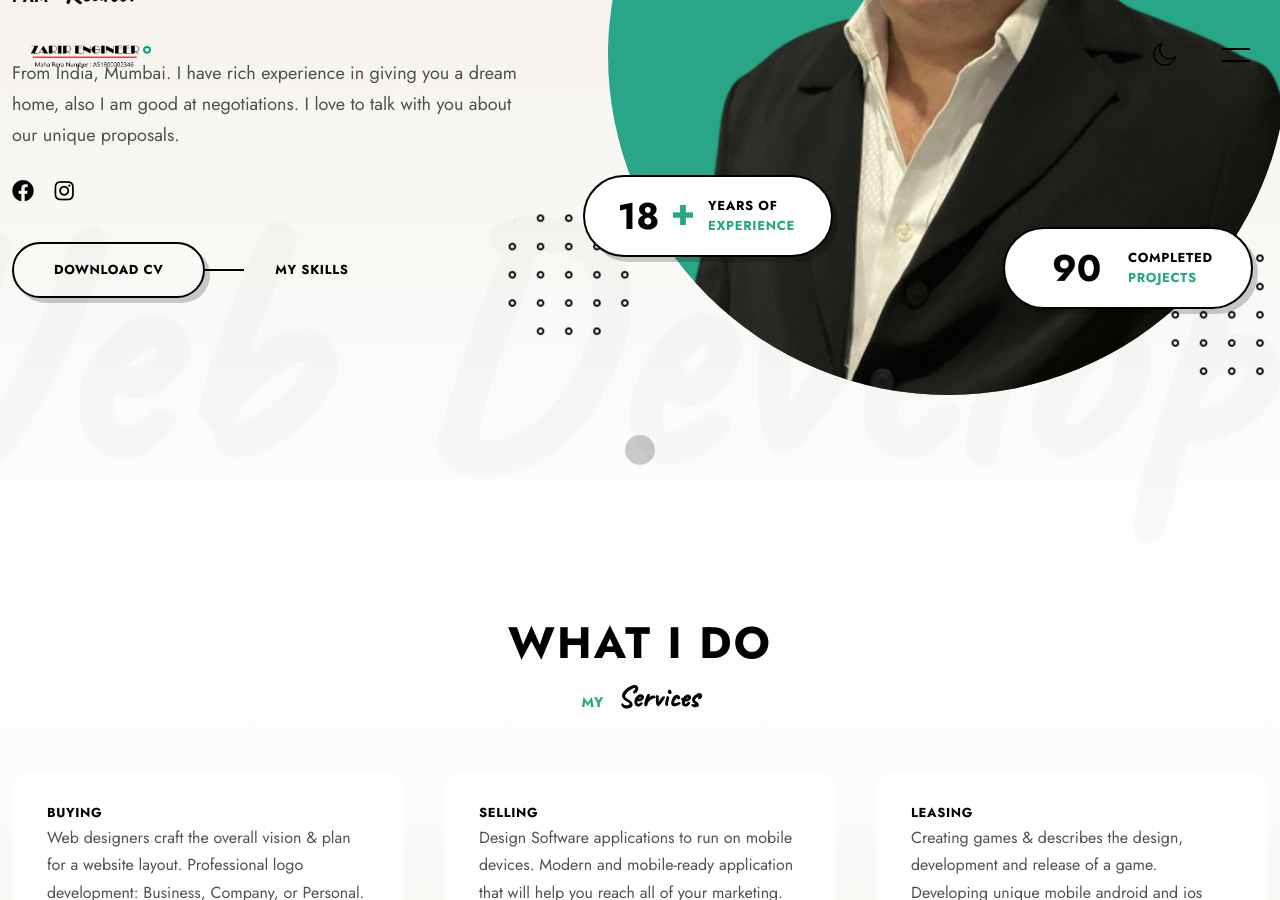
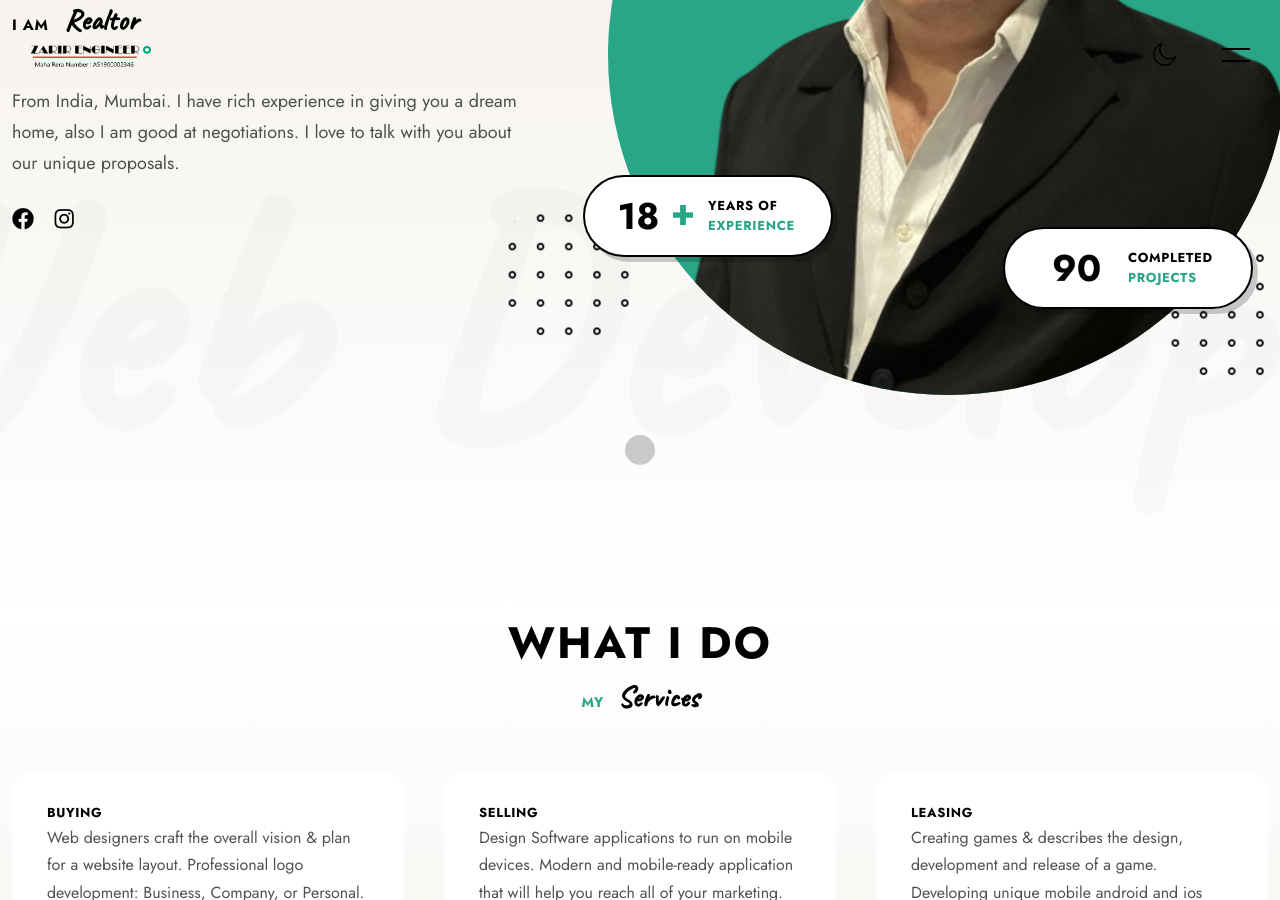
Before and after one commit to zarir-engineer/buildyourhome, a Jekyll site: the page built from index.html, in a window 1280 px wide and 900 px high, scrolled down 465 px. Built offline with Jekyll 4.4.1, drawn with Linux system fonts in a browser that asks for light colours; the list of posts is cut into pages by our own code.

Commit message:
Update body_wrapper.html

```diff
--- a/_includes/body_wrapper.html
+++ b/_includes/body_wrapper.html
@@ -34,12 +34,12 @@
                             </a>
                         </div>
                     </div>
-                    <div class="bts">
-                        <a target="_blank" href="https://drive.google.com/" class="btn">
-                            <span>Download CV</span>
-                        </a>
-                        <a href="#skills-section" class="btn-lnk"> My Skills </a>
-                    </div>
+<!--                    <div class="bts">-->
+<!--                        <a target="_blank" href="https://drive.google.com/" class="btn">-->
+<!--                            <span>Download CV</span>-->
+<!--                        </a>-->
+<!--                        <a href="#skills-section" class="btn-lnk"> My Skills </a>-->
+<!--                    </div>-->
                 </div>
                 <div class="slide scrolla-element-anim-1 scroll-animate" data-animate="active">
                     <img decoding="async" src="{{ site.profile-img | relative_url }}" alt="&lt;b&gt;Zarir&lt;/b&gt; Engineer" >
```
